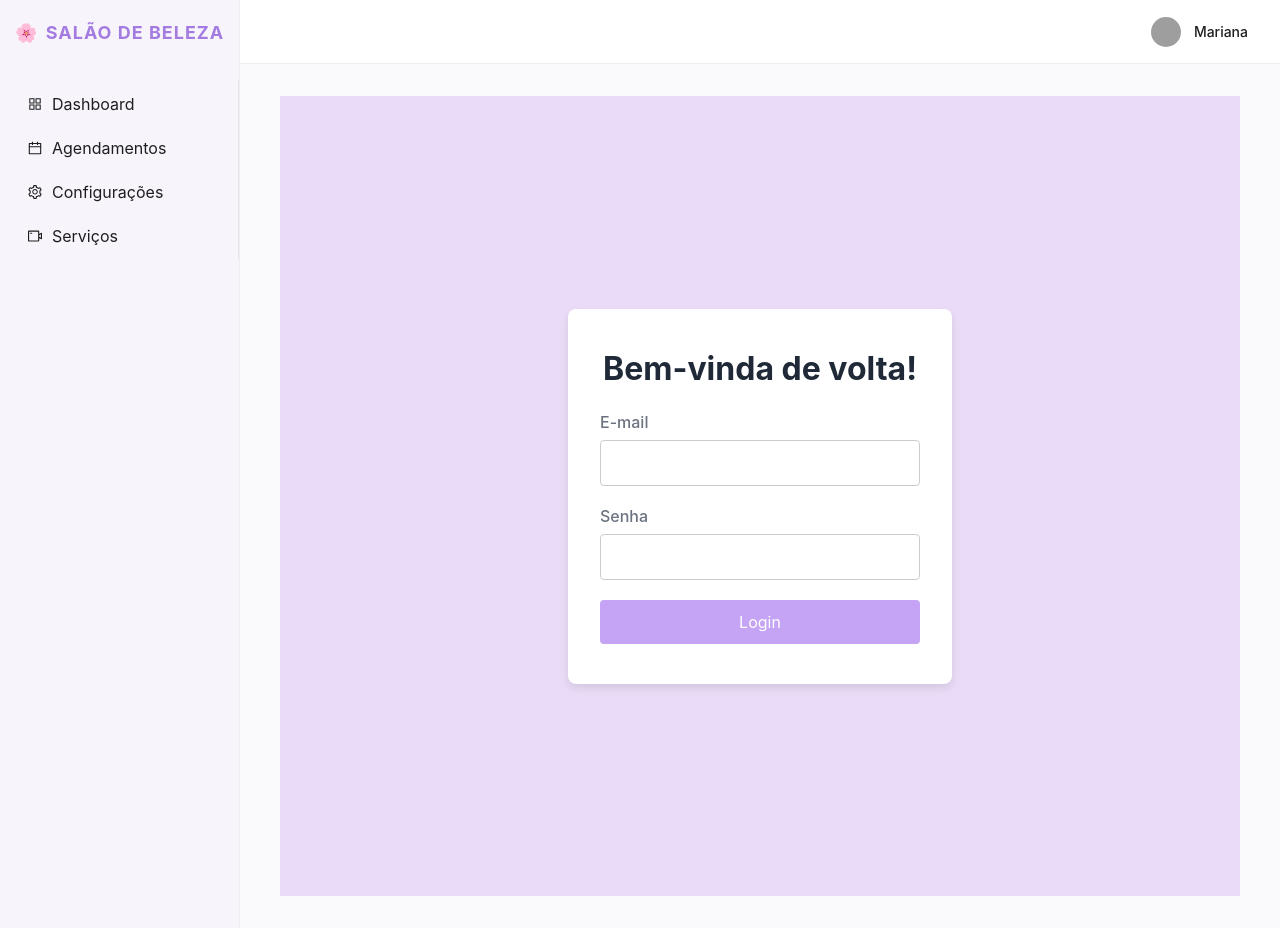
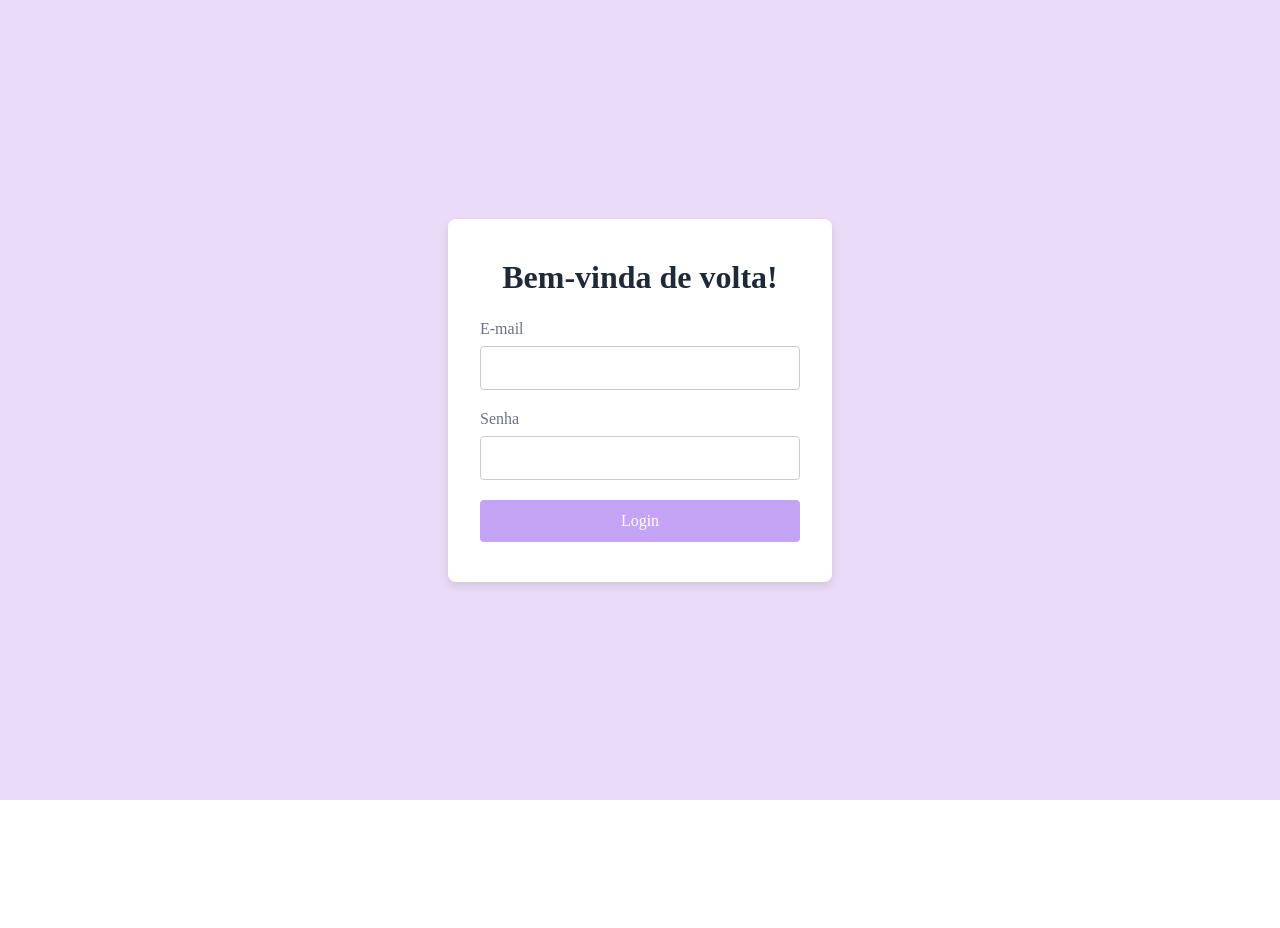
Before and after one commit to Luizricci/charme, a Next.js app: page /login in a window 1280 px wide. After the commit the page ends 800 px from the top, so only its background shows below. Built offline with nearby package versions, Linux system fonts and the light colour scheme; grey boxes are pictures that could not be loaded.

Commit message:
fix: remove layout padrão da página logind

```diff
--- a/src/app/layout.jsx
+++ b/src/app/layout.jsx
@@ -25,9 +25,14 @@ export default function RootLayout({ children }) {
     onClick: () => router.push(item.path),
   }));
 
+  const isLoginPage = pathname === '/login';
+
   return (
     <html lang="pt-br">
       <body>
+        {isLoginPage ? (
+          children
+        ) : (
           <Layout style={{ minHeight: '100vh' }}>
             <Sider width={240} className="sider">
               <div className="logo">
@@ -50,6 +55,7 @@ export default function RootLayout({ children }) {
               </Content>
             </Layout>
           </Layout>
+        )}
       </body>
     </html>
   );
```
Lines whose indentation alone changed are shown as unchanged.
